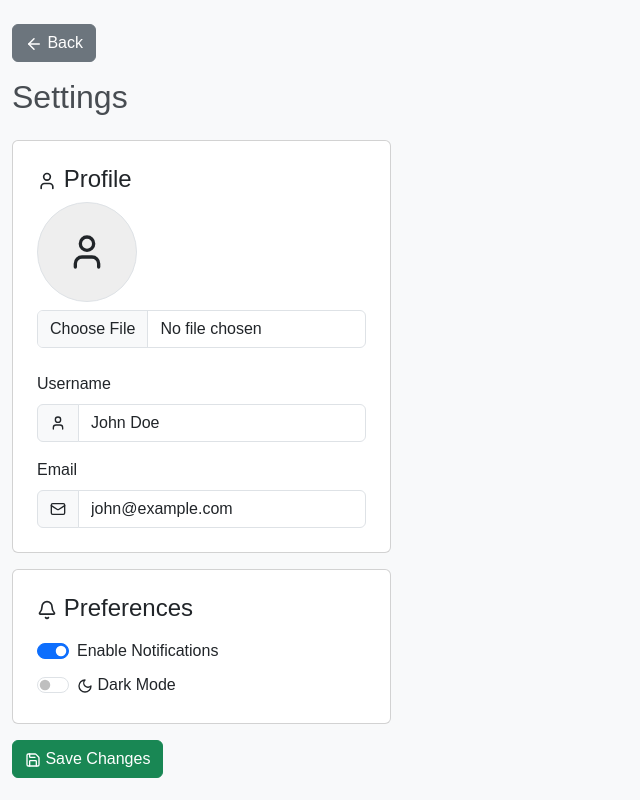
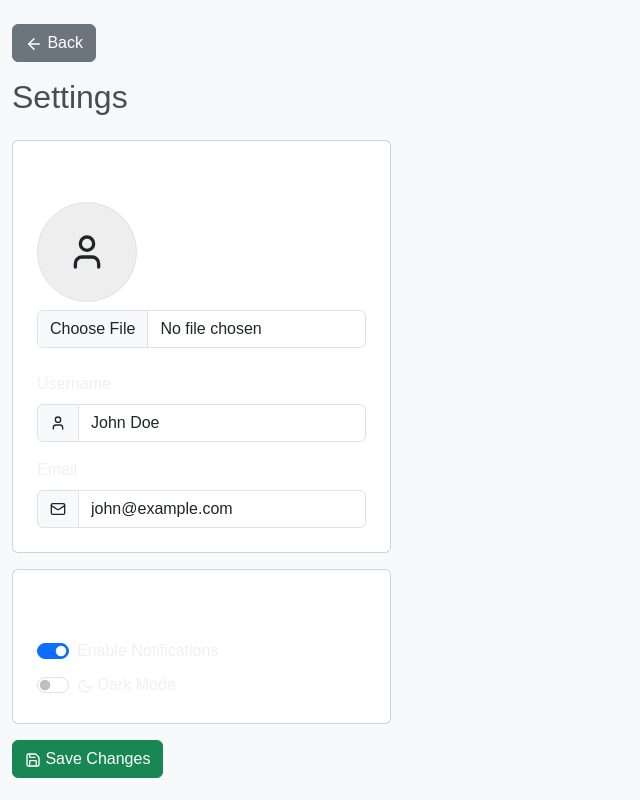
Before and after one commit to emmazy-will/task, a React app in the folder my-dashboard/: page / in a window 1280 px wide. Both pictures are taken after a click on the item "Settings". Shown: the whole page, without its empty margins (0-640 px from the left). Built offline with nearby package versions, Linux system fonts and the light colour scheme; the HTML template or start-up script is replaced by a standard one.

Commit message:
updated-correction

```diff
--- a/my-dashboard/src/App.css
+++ b/my-dashboard/src/App.css
@@ -342,6 +342,15 @@ body.dark-mode table tbody tr {
 body.dark-mode .hover\:bg-gray-100:hover {
   background-color: #333 !important;
 }
+label, p {
+  color: #f0f0f0; /* Light text for dark backgrounds */
+}
+#pre{
+  color: white;
+}
+#pro{
+  color: white;
+}
 
 
 
--- a/my-dashboard/src/settings.jsx
+++ b/my-dashboard/src/settings.jsx
@@ -41,7 +41,7 @@ function Settings() {
 
       {/* Profile Settings */}
       <div className="card p-4 mb-3">
-        <h4>
+        <h4 id="pro">
           <User size={20} /> Profile
         </h4>
 
@@ -100,7 +100,7 @@ function Settings() {
 
       {/* Preferences */}
       <div className="card p-4 mb-3">
-        <h4>
+        <h4 id="pre">
           <Bell size={20} /> Preferences
         </h4>
         <div className="form-check form-switch mt-2">
```
